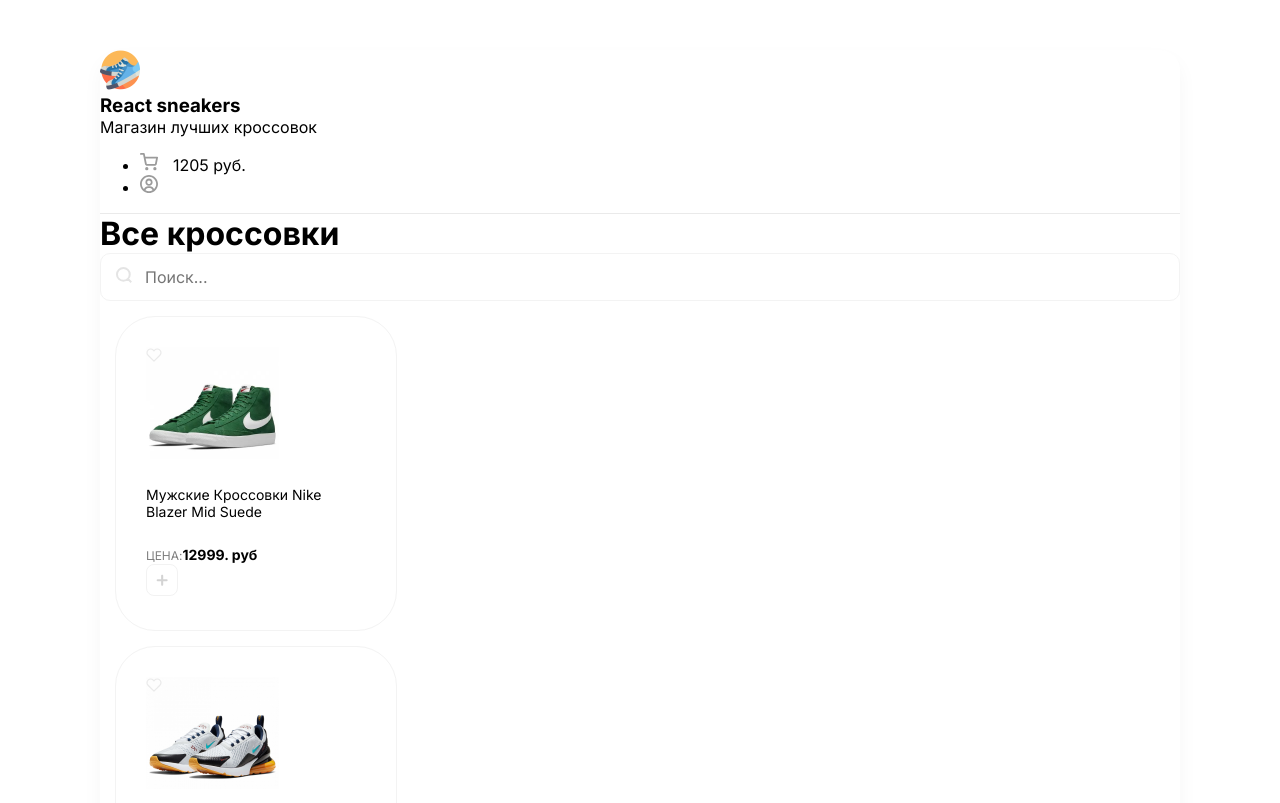
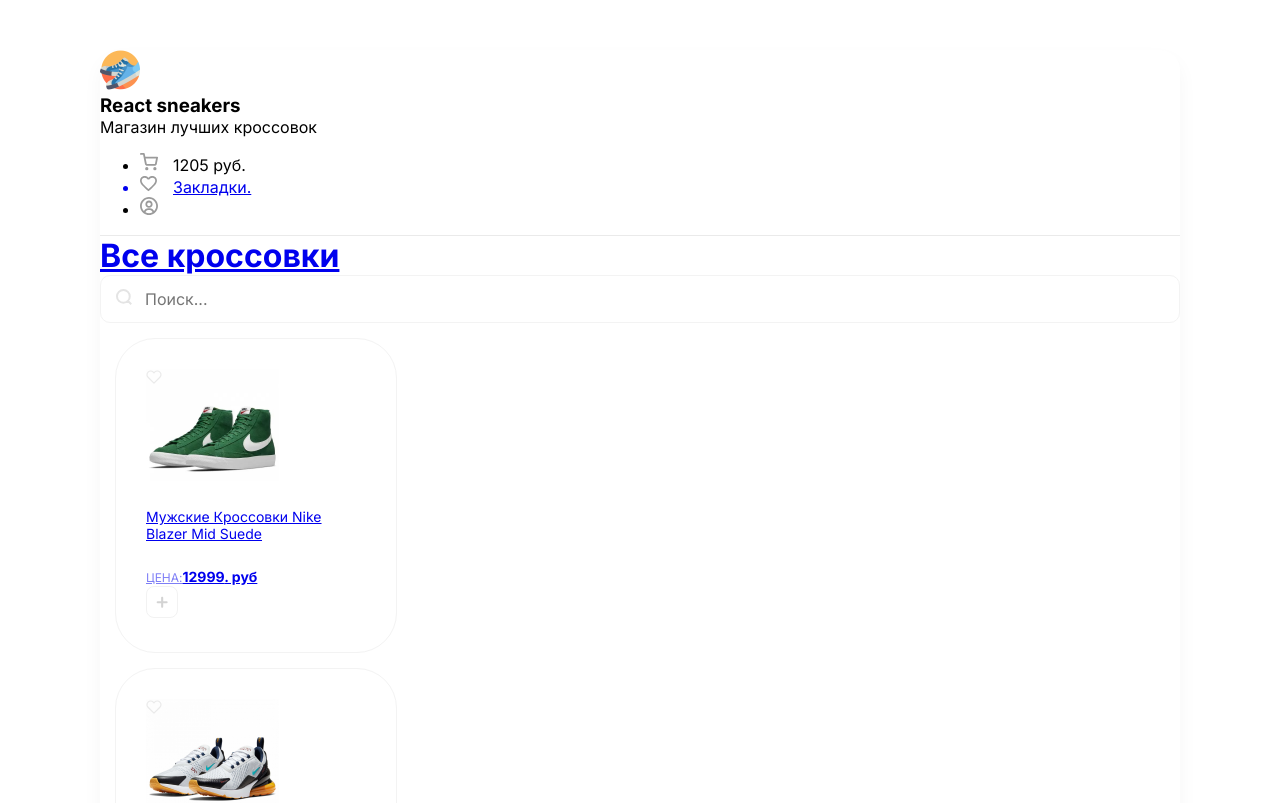
Before and after one commit to Maksimus39/react-sneakers, a React (Create React App) app: page / in a window 1280 px wide. Shown: the top 803 px of the page. Built offline with nearby package versions, Linux system fonts and the light colour scheme; data requests are answered from the project's data file.

Commit message:
lesson_5 3/4

```diff
--- a/db.json
+++ b/db.json
@@ -73,6 +73,19 @@
       "imageUrl": "/img/sneakers/image12.jpg"
     }
   ],
-  "cart": [],
+  "cart": [
+    {
+      "id": "136e",
+      "imageUrl": "/img/sneakers/image3.jpg",
+      "title": "Мужские Кроссовки Nike Air Max 90",
+      "price": 13499
+    },
+    {
+      "id": "ad1f",
+      "imageUrl": "/img/sneakers/image3.jpg",
+      "title": "Мужские Кроссовки Nike Air Max 90",
+      "price": 13499
+    }
+  ],
   "favorites": []
 }
--- a/package.json
+++ b/package.json
@@ -11,6 +11,7 @@
     "macro-css": "^1.0.5",
     "react": "^19.1.0",
     "react-dom": "^19.1.0",
+    "react-router": "^7.6.3",
     "react-scripts": "5.0.1",
     "web-vitals": "^2.1.4"
   },
--- a/src/App.js
+++ b/src/App.js
@@ -1,9 +1,9 @@
-import {Card} from "./components/card/Card";
 import {Header} from "./components/header/Header";
 import {Drawer} from "./components/drawer/Drawer";
-import {SearchHeader} from "./components/searchHeader/SearchHeader";
 import {useEffect, useState} from "react";
 import axios from "axios";
+import {Home} from "./components/pages/Home";
+import {NavLink} from "react-router";
 
 function App() {
 
@@ -38,9 +38,12 @@ function App() {
         setSearchValue(event.target.value)
     }
 
-    const onAddToFavorite = () => {
-
+    const onAddToFavorite = (id) => {
+        axios.post("http://localhost:3000/cart", id).then(res => {
+            setFavorites(prev => [res.data, ...prev])
+        })
     }
+    console.log('2.10.21')
 
     return (
         <div className="wrapper clear">
@@ -52,26 +55,15 @@ function App() {
 
             <Header onClickCart={() => setCartOpened(true)}/>
 
-            <div className="content p-40">
-                <SearchHeader onChangeSearchInput={onChangeSearchInput}
-                              searchValue={searchValue}
-                              setSearchValue={setSearchValue}
+            <NavLink to={'/'}>
+                <Home items={items}
+                      searchValue={searchValue}
+                      favorites={favorites}
+                      onAddToCard={onAddToCard}
+                      onChangeSearchInput={onChangeSearchInput}
+                      onAddToFavorite={onAddToFavorite}
                 />
-
-                <div className="d-flex flex-wrap">
-                    {items
-                        .filter(el => el.title.toLowerCase().includes(searchValue.toLowerCase()))
-                        .map((el, index) => {
-                            return <Card key={index}
-                                         title={el.title}
-                                         price={el.price}
-                                         imageUrl={el.imageUrl}
-                                         onAddToFavorite={() => console.log('добавили в закладки')}
-                                         onClickPlusCard={(el) => onAddToCard(el)}
-                            />
-                        })}
-                </div>
-            </div>
+            </NavLink>
         </div>
     );
 }
--- a/src/components/card/Card.jsx
+++ b/src/components/card/Card.jsx
@@ -1,8 +1,8 @@
 import s from "./Card.module.scss"
-import {useEffect, useState} from "react";
+import {useState} from "react";
 
 
-export const Card = ({onClickPlusCard, imageUrl, title, price}) => {
+export const Card = ({onClickPlusCard, imageUrl, title, price, onAddToFavorite}) => {
     const [isAdded, setIsAdded] = useState(false)
     const [isFavorite, setIsFavorite] = useState(true)
 
@@ -13,6 +13,7 @@ export const Card = ({onClickPlusCard, imageUrl, title, price}) => {
     }
 
     const onClickFavoriteCard = () => {
+        onAddToFavorite({imageUrl, title, price})
         setIsFavorite(!isFavorite)
     }
 
--- /dev/null
+++ b/src/components/header/FavoriteIcon.jsx
@@ -0,0 +1,12 @@
+import {NavLink} from "react-router";
+import {Header} from "./Header";
+
+export const FavoriteIcon = () => {
+    return (
+        <div className="wrapper clear">
+            <NavLink to={'/'}>
+                <Header/>
+            </NavLink>
+        </div>
+    )
+}
--- a/src/components/header/Header.jsx
+++ b/src/components/header/Header.jsx
@@ -1,8 +1,13 @@
+import {NavLink} from "react-router";
+
+
 export const Header = (props) => {
     return (
         <header className="d-flex justify-between align-center p-40">
             <div className="d-flex align-center">
-                <img width={40} height={40} src="/img/svg/logo.png" alt=""/>
+
+                    <img width={40} height={40} src="/img/svg/logo.png" alt="Logo"/>
+
                 <div>
                     <h3 className="text-uppercase">React sneakers</h3>
                     <p className="opacity-5">Магазин лучших кроссовок</p>
@@ -11,11 +16,19 @@ export const Header = (props) => {
 
             <ul className="d-flex">
                 <li className="mr-30 cu-p" onClick={props.onClickCart}>
-                    <img width={18} height={18} src="/img/svg/cart.svg" alt=""/>
+                    <img width={18} height={18} src="/img/svg/cart.svg" alt="cart"/>
                     <span>1205 руб.</span>
                 </li>
+
+                <NavLink to={'/favorite'}>
+                    <li className="mr-30 cu-p">
+                        <img width={18} height={18} src="/img/svg/favorite.svg" alt="favorite"/>
+                        <span>Закладки.</span>
+                    </li>
+                </NavLink>
+
                 <li>
-                    <img width={18} height={18} src="/img/svg/user.svg" alt=""/>
+                    <img width={18} height={18} src="/img/svg/user.svg" alt="user"/>
                 </li>
             </ul>
         </header>
--- /dev/null
+++ b/src/components/pages/Home.jsx
@@ -0,0 +1,27 @@
+import {SearchHeader} from "../searchHeader/SearchHeader";
+import {Card} from "../card/Card";
+
+export const Home = (props) => {
+    return (
+        <div className="content p-40">
+            <SearchHeader onChangeSearchInput={props.onChangeSearchInput}
+                          searchValue={props.searchValue}
+                          setSearchValue={props.setSearchValue}
+            />
+
+            <div className="d-flex flex-wrap">
+                {props.items
+                    .filter(el => el.title.toLowerCase().includes(props.searchValue.toLowerCase()))
+                    .map((el, index) => {
+                        return <Card key={index}
+                                     title={el.title}
+                                     price={el.price}
+                                     imageUrl={el.imageUrl}
+                                     onAddToFavorite={(el) => props.onAddToFavorite(el)}
+                                     onClickPlusCard={(el) => props.onAddToCard(el)}
+                        />
+                    })}
+            </div>
+        </div>
+    )
+}
--- a/src/components/searchHeader/SearchHeader.jsx
+++ b/src/components/searchHeader/SearchHeader.jsx
@@ -2,7 +2,7 @@ export const SearchHeader = (props) => {
     return (
         <div className="d-flex align-center mb-40 justify-between">
             <h1>{props.searchValue
-                ? `Поиск п запросу: "${props.searchValue}"`
+                ? 'Поиск по запросу:'
                 : 'Все кроссовки'}
             </h1>
 
--- a/src/index.js
+++ b/src/index.js
@@ -3,10 +3,32 @@ import ReactDOM from 'react-dom/client';
 import './index.scss';
 import App from './App';
 import 'macro-css'
+import {
+    createBrowserRouter,
+    RouterProvider,
+} from "react-router";
+import {FavoriteIcon} from "./components/header/FavoriteIcon";
+
+
+
+const router = createBrowserRouter([
+    {
+        path: "/",
+        element: <App/>,
+    },
+    {
+        path: "/favorite",
+        element: <FavoriteIcon/>,
+    },
+]);
+
 
 const root = ReactDOM.createRoot(document.getElementById('root'));
+
 root.render(
     <React.StrictMode>
-        <App/>
+        <RouterProvider router={router}>
+            <App/>
+        </RouterProvider>
     </React.StrictMode>
 );
```
Also changed, not shown: public/img/svg/favorite.svg (added), 1 other file (tests, documents, lock files or other folders).
